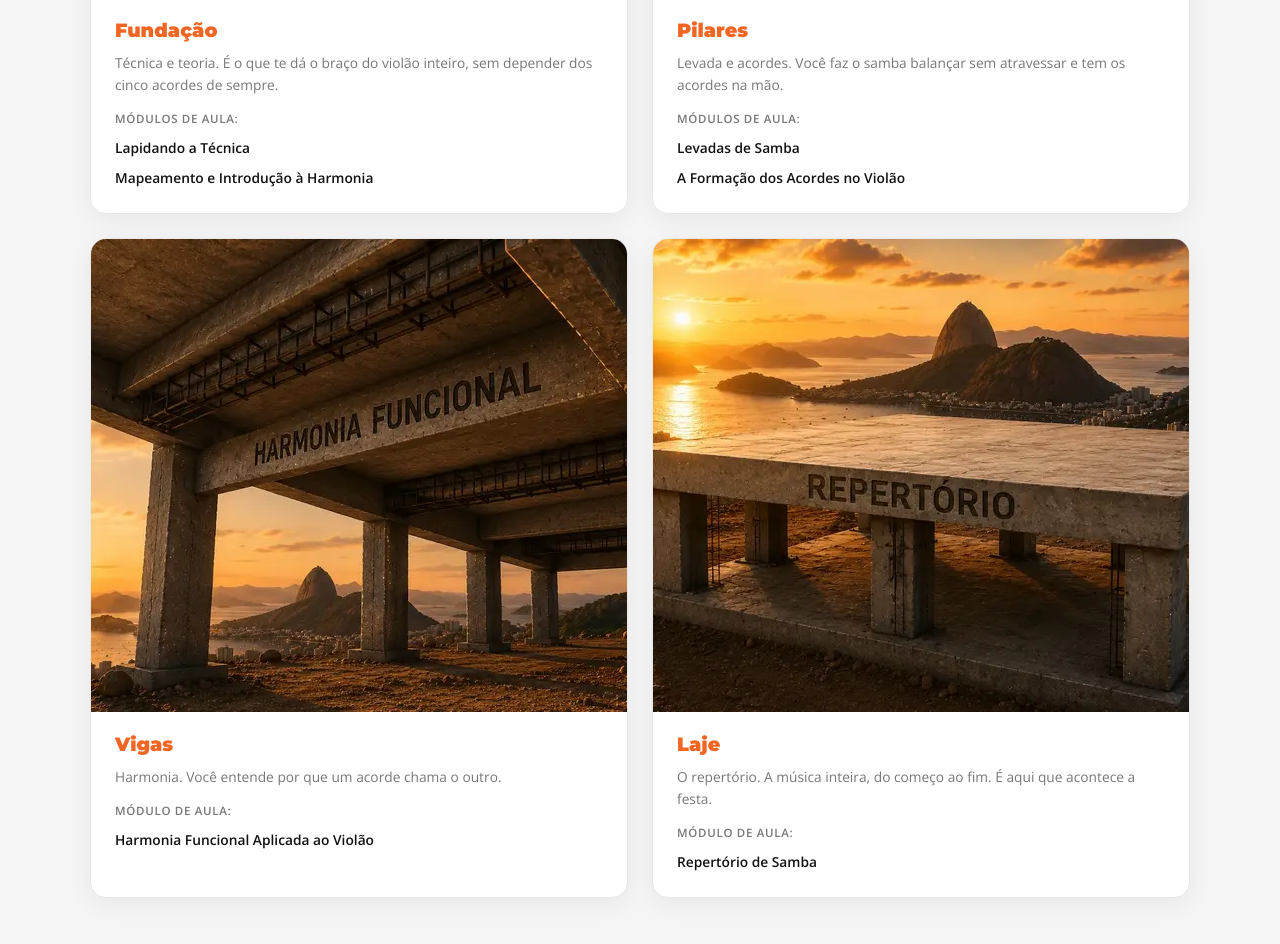
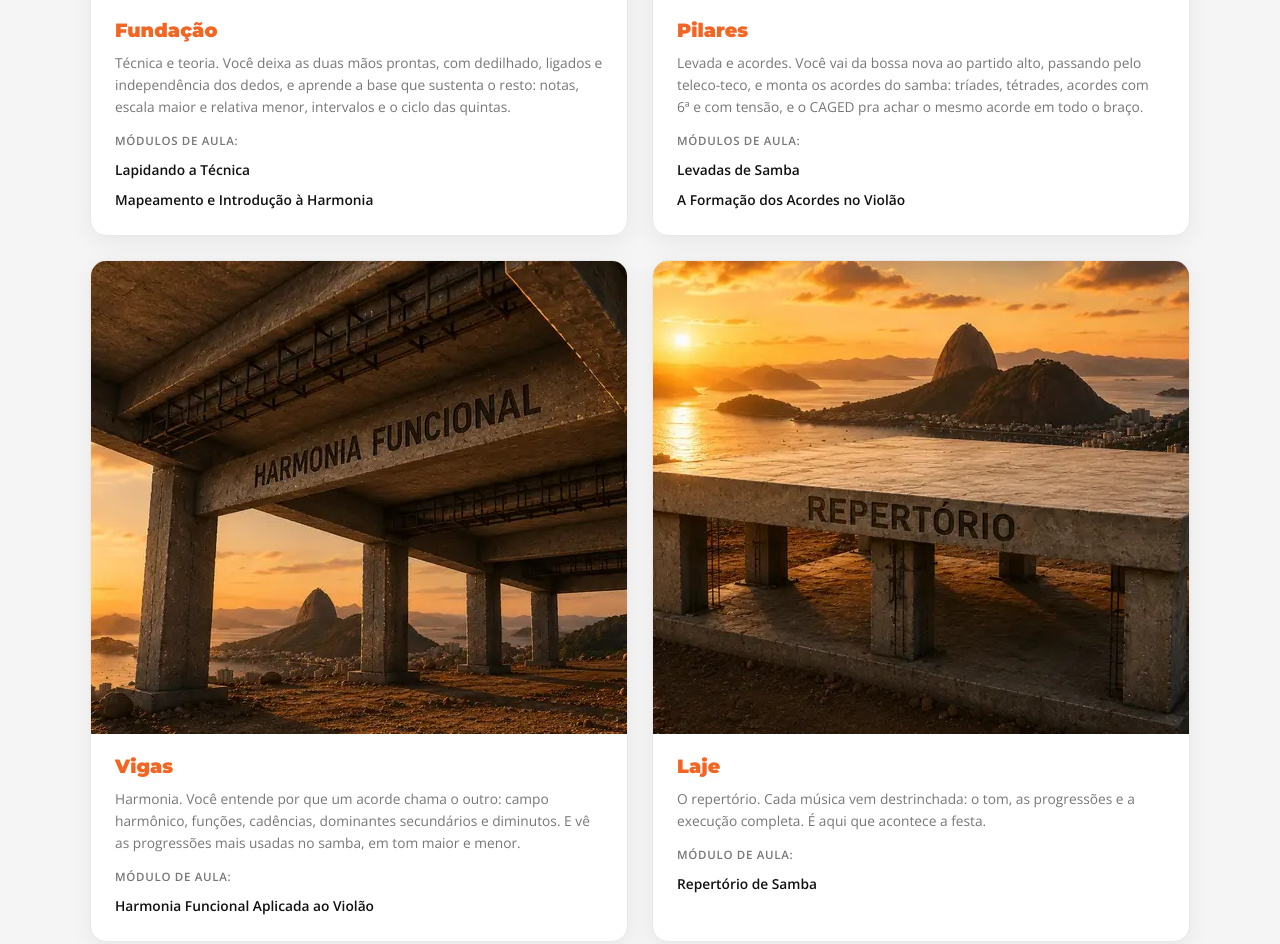
Before and after one commit to piresbelchior/belchior-harmonia, a plain HTML site: page samba-sem-misterio.html in a window 1280 px wide. Shown: the part 3989-4933 px from the top of the page. Drawn offline with nearby package versions, Linux system fonts and the light colour scheme; no server answers.

Commit message:
páginas do curso e fluência: descrições das etapas da laje (fundação, pilares, vigas, laje) a partir das aulas de cada módulo
Co-Authored-By: Claude Opus 5.5 <noreply@anthropic.com>

```diff
--- a/samba-sem-misterio.html
+++ b/samba-sem-misterio.html
@@ -506,19 +506,19 @@ height="0" width="0" style="display:none;visibility:hidden"></iframe></noscript>
     <div class="laje-grid">
       <div class="laje-card reveal d1">
         <img src="img/laje/p-fundacao.webp" alt="Fundação: técnica e teoria musical" loading="lazy" width="840" height="473"/>
-        <div class="laje-txt"><h3>Fundação</h3><p>Técnica e teoria. É o que te dá o braço do violão inteiro, sem depender dos cinco acordes de sempre.</p><p class="mods">Módulos de aula:</p><p><b>Lapidando a Técnica</b></p><p><b>Mapeamento e Introdução à Harmonia</b></p></div>
+        <div class="laje-txt"><h3>Fundação</h3><p>Técnica e teoria. Você deixa as duas mãos prontas, com dedilhado, ligados e independência dos dedos, e aprende a base que sustenta o resto: notas, escala maior e relativa menor, intervalos e o ciclo das quintas.</p><p class="mods">Módulos de aula:</p><p><b>Lapidando a Técnica</b></p><p><b>Mapeamento e Introdução à Harmonia</b></p></div>
       </div>
       <div class="laje-card reveal d2">
         <img src="img/laje/p-pilares.webp" alt="Pilares: levada e acordes" loading="lazy" width="840" height="473"/>
-        <div class="laje-txt"><h3>Pilares</h3><p>Levada e acordes. Você faz o samba balançar sem atravessar e tem os acordes na mão.</p><p class="mods">Módulos de aula:</p><p><b>Levadas de Samba</b></p><p><b>A Formação dos Acordes no Violão</b></p></div>
+        <div class="laje-txt"><h3>Pilares</h3><p>Levada e acordes. Você vai da bossa nova ao partido alto, passando pelo teleco-teco, e monta os acordes do samba: tríades, tétrades, acordes com 6ª e com tensão, e o CAGED pra achar o mesmo acorde em todo o braço.</p><p class="mods">Módulos de aula:</p><p><b>Levadas de Samba</b></p><p><b>A Formação dos Acordes no Violão</b></p></div>
       </div>
       <div class="laje-card reveal d3">
         <img src="img/laje/p-vigas.webp" alt="Vigas: harmonia funcional" loading="lazy" width="840" height="473"/>
-        <div class="laje-txt"><h3>Vigas</h3><p>Harmonia. Você entende por que um acorde chama o outro.</p><p class="mods">Módulo de aula:</p><p><b>Harmonia Funcional Aplicada ao Violão</b></p></div>
+        <div class="laje-txt"><h3>Vigas</h3><p>Harmonia. Você entende por que um acorde chama o outro: campo harmônico, funções, cadências, dominantes secundários e diminutos. E vê as progressões mais usadas no samba, em tom maior e menor.</p><p class="mods">Módulo de aula:</p><p><b>Harmonia Funcional Aplicada ao Violão</b></p></div>
       </div>
       <div class="laje-card reveal d4">
         <img src="img/laje/p-laje.webp" alt="A laje: o repertório" loading="lazy" width="840" height="473"/>
-        <div class="laje-txt"><h3>Laje</h3><p>O repertório. A música inteira, do começo ao fim. É aqui que acontece a festa.</p><p class="mods">Módulo de aula:</p><p><b>Repertório de Samba</b></p></div>
+        <div class="laje-txt"><h3>Laje</h3><p>O repertório. Cada música vem destrinchada: o tom, as progressões e a execução completa. É aqui que acontece a festa.</p><p class="mods">Módulo de aula:</p><p><b>Repertório de Samba</b></p></div>
       </div>
     </div>
   </div>
```
Also changed, not shown: fluencia-no-samba.html (+4 -4 lines).
